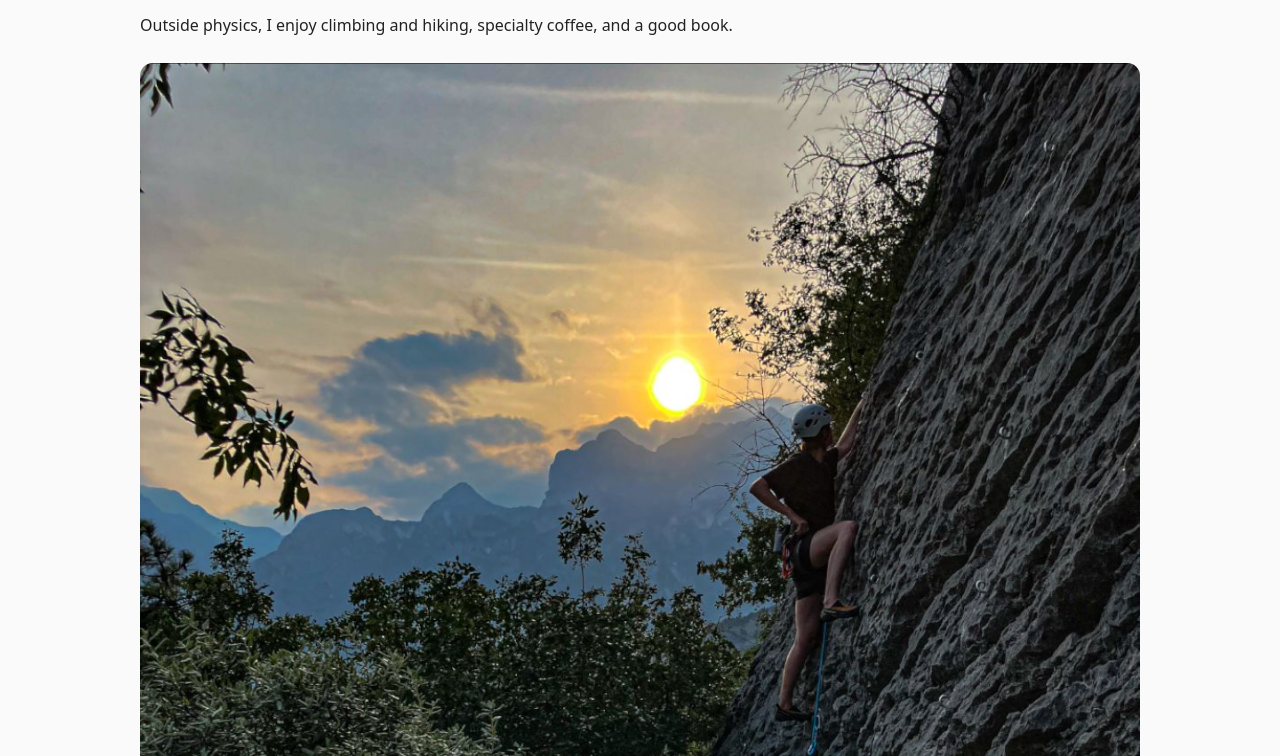
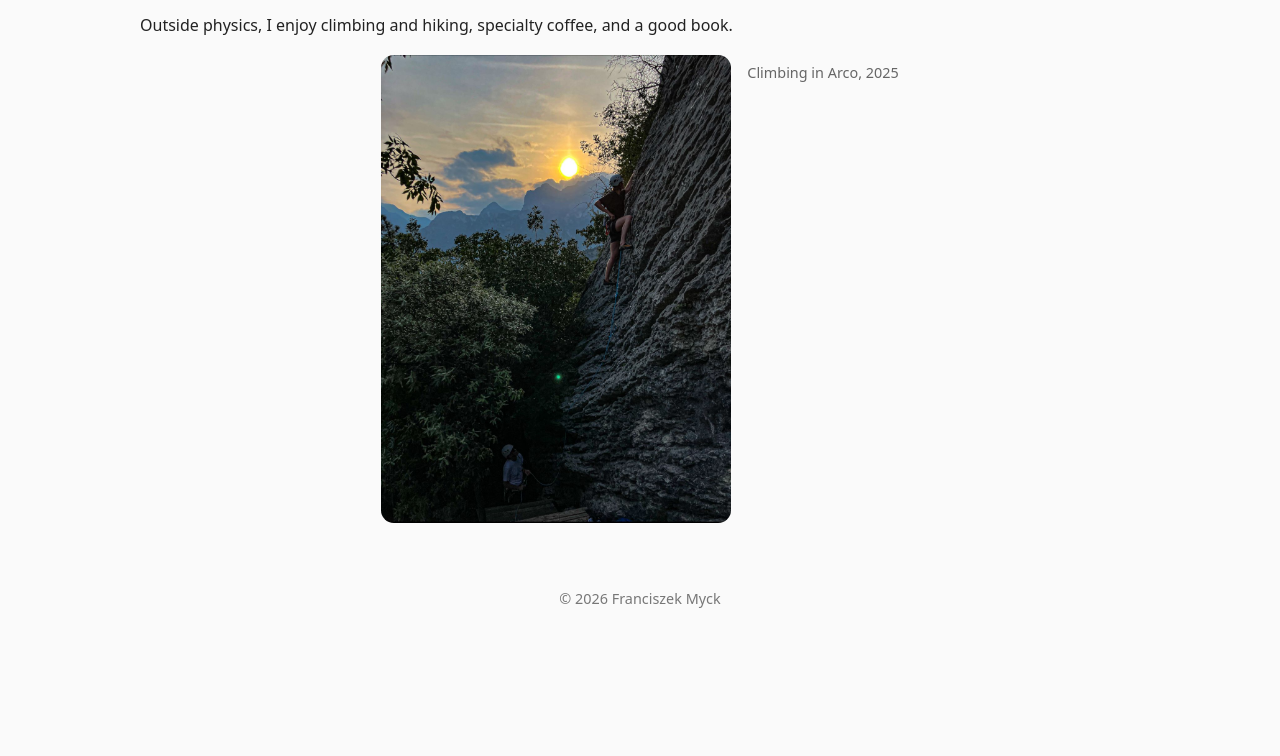
Before and after one commit to franekmy/franekmy.github.io, a plain HTML site: page hobbies.html in a window 1280 px wide. Shown: the part 196-952 px from the top of the page. After the commit the page ends 838 px from the top, so only its background shows below. Drawn offline with Linux system fonts and the light colour scheme.

Commit message:
Update website layout and footer

```diff
--- a/hobbies.html
+++ b/hobbies.html
@@ -22,8 +22,12 @@
 
     <div class="gallery">
       <img src="images/Climbing.jpeg" alt="Climbing in Arco 2025" />
+      <figcaption>Climbing in Arco, 2025</figcaption>
 
     </div>
   </main>
+  <footer>
+    © 2026 Franciszek Myck
+  </footer>
 </body>
 </html>
--- a/style.css
+++ b/style.css
@@ -61,18 +61,37 @@ h2 {
 }
 
 .gallery {
-  display: grid;
-  grid-template-columns: repeat(auto-fit, minmax(220px, 1fr));
+  display: flex;
+  flex-wrap: wrap;
   gap: 1rem;
-  margin-top: 1.5rem;
+  justify-content: center;
 }
 
 .gallery img {
+  max-width: 350px;
   width: 100%;
   height: auto;
-  object-fit: contain;
   border-radius: 0.8rem;
   display: block;
+}
+
+figure {
+  margin: 0;
+  max-width: 350px;
+}
+
+figcaption {
+  margin-top: 0.4rem;
+  font-size: 0.9rem;
+  color: #666;
+  text-align: center;
+}
+
+footer {
+  margin: 4rem auto 2rem;
+  text-align: center;
+  color: #777;
+  font-size: 0.9rem;
 }
 
 @media (max-width: 700px) {
```
Also changed, not shown: index.html (+3 -0 lines), science.html (+3 -0 lines).
